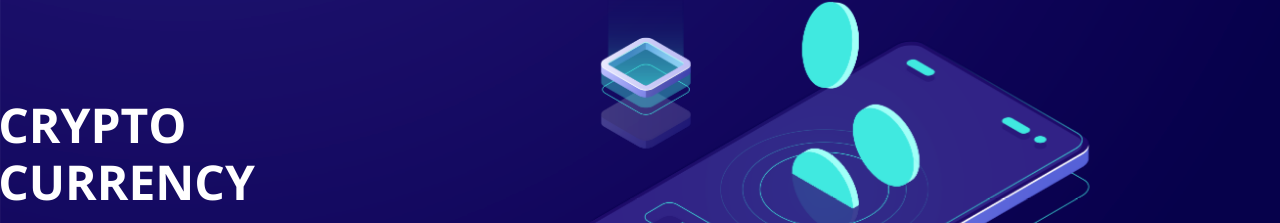
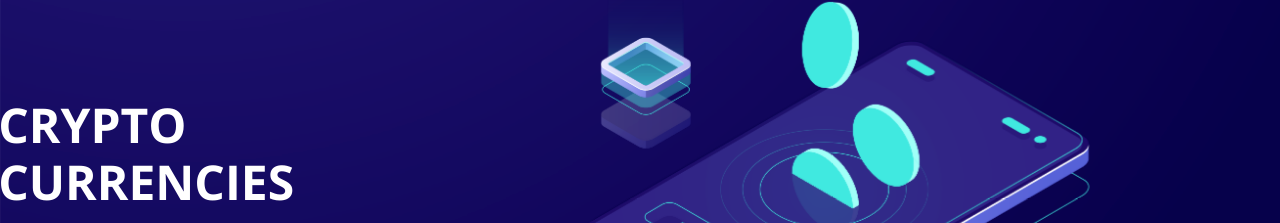
Before and after one commit to JayUnitTest/Jenkins-Ansible-Docker, a plain HTML site: page index.html in a window 1280 px wide. Shown: the part 172-395 px from the top of the page. Drawn offline with nearby package versions, Linux system fonts and the light colour scheme; some packages are replaced by stand-ins of ours.

Commit message:
Update index.html

```diff
--- a/index.html
+++ b/index.html
@@ -100,7 +100,7 @@
                   <div class="detail-box">
                     <h1>
                       Crypto <br>
-                      Currency
+                      Currencies
                     </h1>
                     <p>
                       Explicabo esse amet tempora quibusdam laudantium, laborum eaque magnam fugiat hic? Esse dicta aliquid error repudiandae earum suscipit fugiat molestias, veniam, vel architecto veritatis delectus repellat modi impedit sequi.
```
